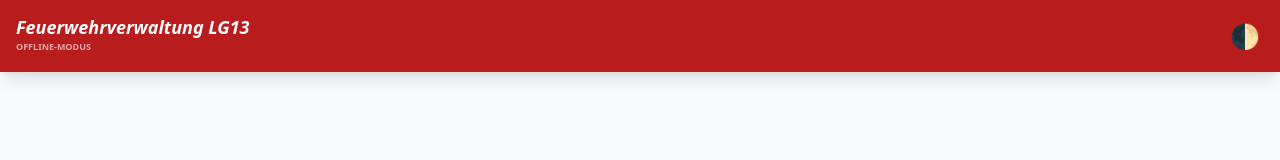
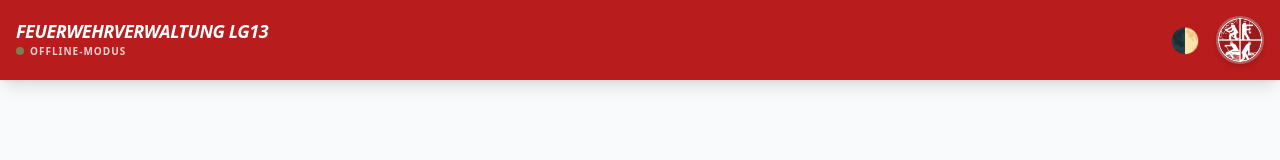
Before and after one commit to ffpwlgbarkhausen-admin/fw-verwaltung-pwa, a plain HTML site: page index.html in a window 1280 px wide. Shown: the top 160 px of the page. Drawn offline with nearby package versions, Linux system fonts and the light colour scheme; no server answers.

Commit message:
Update index.html

```diff
--- a/index.html
+++ b/index.html
@@ -31,14 +31,29 @@
 
   <header class="bg-red-700 text-white p-4 shadow-lg sticky top-0 z-50">
     <div class="container mx-auto flex justify-between items-center">
-      <div>
-        <h1 id="header-title" class="font-bold text-lg italic leading-none">Feuerwehrverwaltung LG13</h1>
-        <p id="sync-status" class="text-[9px] uppercase font-black opacity-70 mt-1 text-red-100">Synchronisiere...</p>
+
+      <div class="flex flex-col">
+        <h1 id="header-title" class="font-black text-lg italic leading-none tracking-tight uppercase">
+          Feuerwehrverwaltung LG13
+        </h1>
+        <div class="flex items-center gap-1.5 mt-1">
+          <span class="inline-block w-2 h-2 bg-green-400 rounded-full animate-pulse"></span>
+          <p id="sync-status" class="text-[10px] uppercase font-bold opacity-90 tracking-widest text-red-100">
+            Synchronisiere...
+          </p>
+        </div>
       </div>
 
-      <button onclick="toggleDarkMode()" class="focus:outline-none active:scale-90 transition-transform p-1">
-        <span class="text-2xl">🌓</span>
-      </button>
+      <div class="flex items-center gap-3">
+        <button onclick="toggleDarkMode()" class="focus:outline-none active:scale-90 transition-transform p-1 hover:bg-red-600 rounded-xl transition-colors">
+          <span class="text-2xl">🌓</span>
+        </button>
+
+        <div class="w-12 h-12 rounded-full border-2 border-white/30 overflow-hidden bg-red-800 shadow-md">
+          <img src="RLBS2.jpg" alt="RLBS2 Logo" class="w-full h-full object-cover">
+        </div>
+      </div>
+
     </div>
   </header>
 
```
